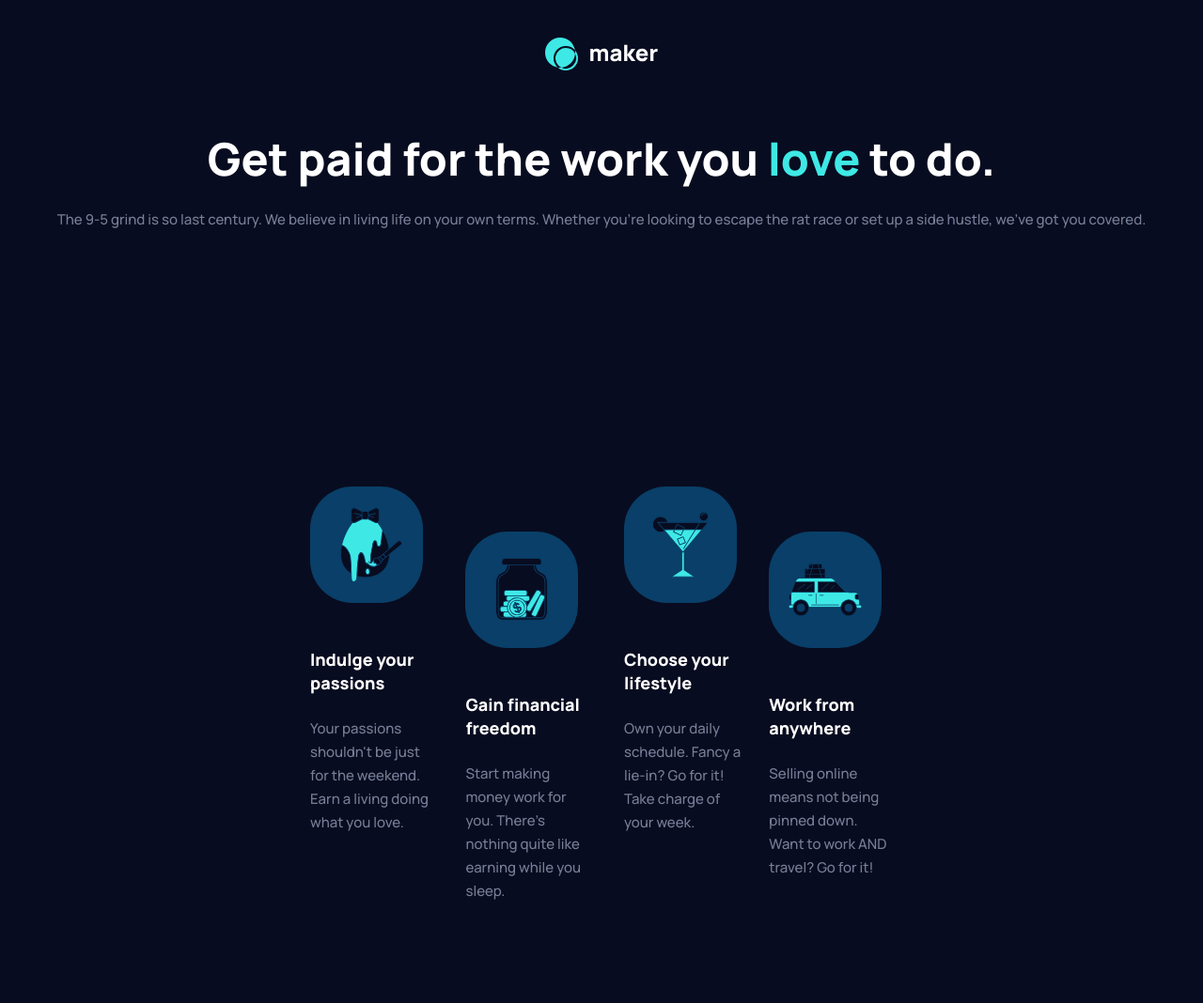
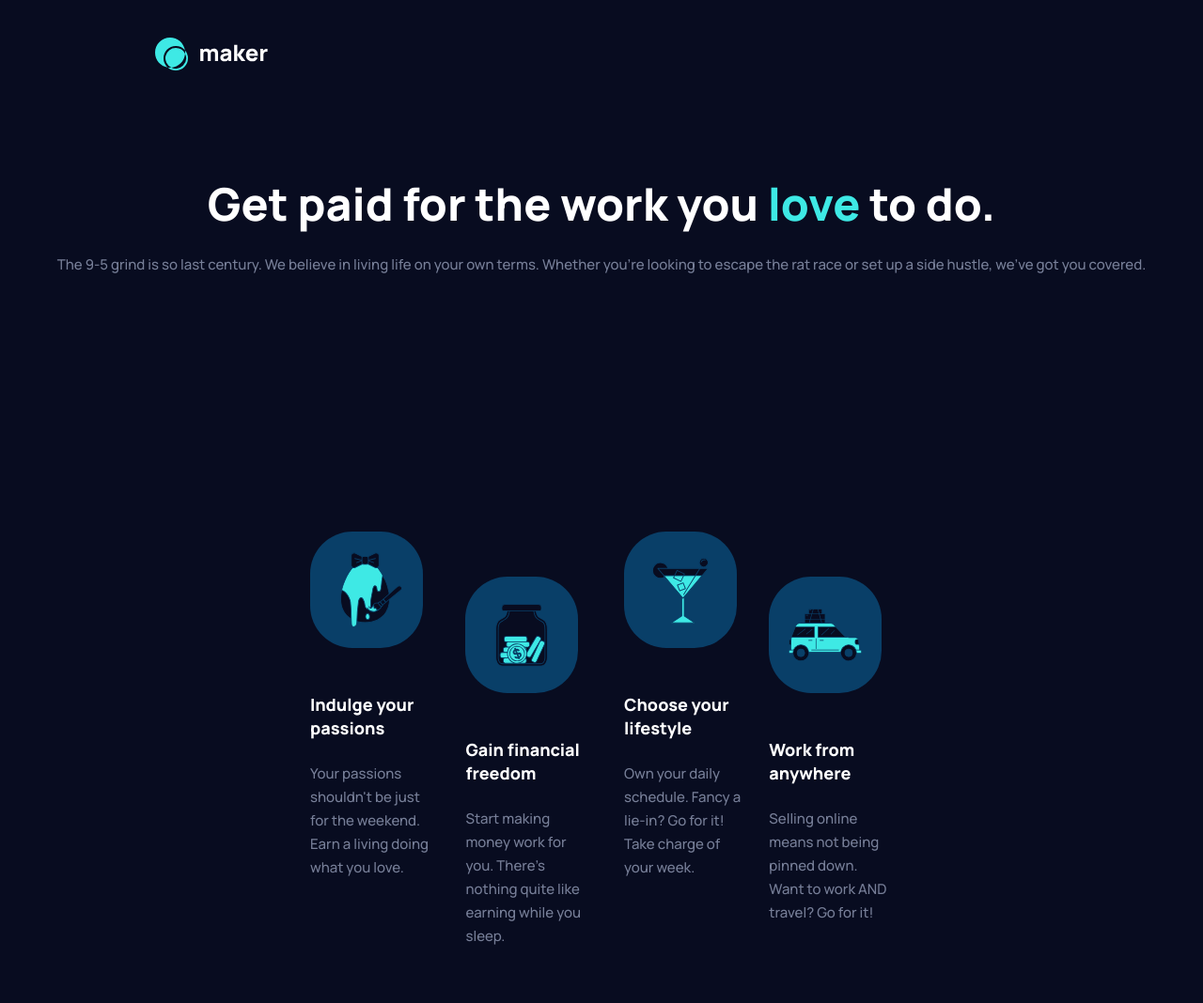
Before and after one commit to Yasmine10/maker-pre-launch-landing-page, a website built with Vite: page index.html in a window 1280 px wide. Shown: the top 1068 px of the page at 94% size. Built offline with nearby package versions, Linux system fonts and the light colour scheme.

Commit message:
added logo styling in header

```diff
--- a/index.html
+++ b/index.html
@@ -19,7 +19,7 @@
 </head>
 
 <body>
-	<header class="header-primary | container">
+	<header class="header-primary">
 		<a href="/" class="header-primary__logo">
 			<img class="logo" src="./assets/logo.svg" alt="maker">
 		</a>
--- a/sass/layouts/_header.scss
+++ b/sass/layouts/_header.scss
@@ -9,4 +9,23 @@
 
         margin-top: pxToRem(40);
     }
+
+    @include for-tablet-up {
+        margin-bottom: pxToRem(77.5);
+
+        &__logo {
+            justify-content: flex-start;
+            width: calc(100% - 78px);
+            margin-inline: auto;
+        }
+    }
+
+    @include for-desktop-up {
+        margin-bottom: pxToRem(114);
+
+        &__logo {
+            width: calc(100% - 330px);
+            max-width: pxToRem(1440);
+        }
+    }
 }
```
